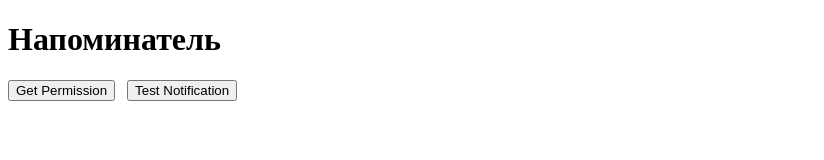
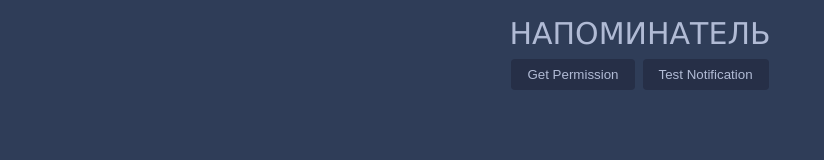
Before and after one commit to mccrush/nominder, a plain HTML site: page index.html in a window 1280 px wide. Shown: the whole page, without its empty margins (0-824 px from the left). Drawn offline with Linux system fonts and the light colour scheme.

Commit message:
Update styles

```diff
--- a/index.html
+++ b/index.html
@@ -7,17 +7,19 @@
   <link rel="shortcut icon" href="https://c.s-microsoft.com/favicon.ico?v2" />
   <link rel="manifest" href="/manifest.json">
   <title>Nominder</title>
-  <style>
-    .ms-2 {
-      margin-left: 8px;
-    }
-  </style>
+  <link rel="stylesheet" href="/style/style.css">
 </head>
 
 <body>
-  <h1>Напоминатель</h1>
-  <button id="permission">Get Permission</button>
-  <button id="btnTest" class="ms-2">Test Notification</button>
+  <div id="app">
+    <h1>Напоминатель</h1>
+    <div class="button-group">
+      <button class="btn" id="permission">Get Permission</button>
+      <button class="btn" id="btnTest" class="ms-2">Test Notification</button>
+    </div>
+
+  </div>
+
   <script src="/js/alert.js"></script>
   <script>
     if ('serviceWorker' in navigator) {
--- /dev/null
+++ b/style/style.css
@@ -0,0 +1,54 @@
+* {
+  padding: 0;
+  margin: 0;
+  box-sizing: border-box;
+}
+
+body {
+  font-family: 'Lucida Sans', 'Lucida Sans Regular', 'Lucida Grande', 'Lucida Sans Unicode', Geneva, Verdana, sans-serif;
+  background-color: #2f3d58;
+}
+
+#app {
+  margin: 0 auto;
+  padding: 16px;
+}
+
+h1 {
+  text-transform: uppercase;
+  text-align: center;
+  color: #b1bbd5;
+  font-weight: lighter;
+  font-size: 30px;
+}
+
+.button-group {
+  display: flex;
+  align-items: center;
+  justify-content: center;
+  margin-top: 8px;
+}
+
+.btn {
+  margin: 0 4px;
+  padding: 8px 16px;
+  text-transform: capitalize;
+  cursor: pointer;
+  background-color: #262f47;
+  border: none;
+  color: #b1bbd5;
+  border-radius: 4px;
+  transition: .2s ease-in-out;
+}
+
+.btn:hover {
+  background-color: #141926;
+}
+
+.ms-2 {
+  margin-left: 8px;
+}
+
+.bg-dark {
+  background-color: #2f3d58;
+}
```
